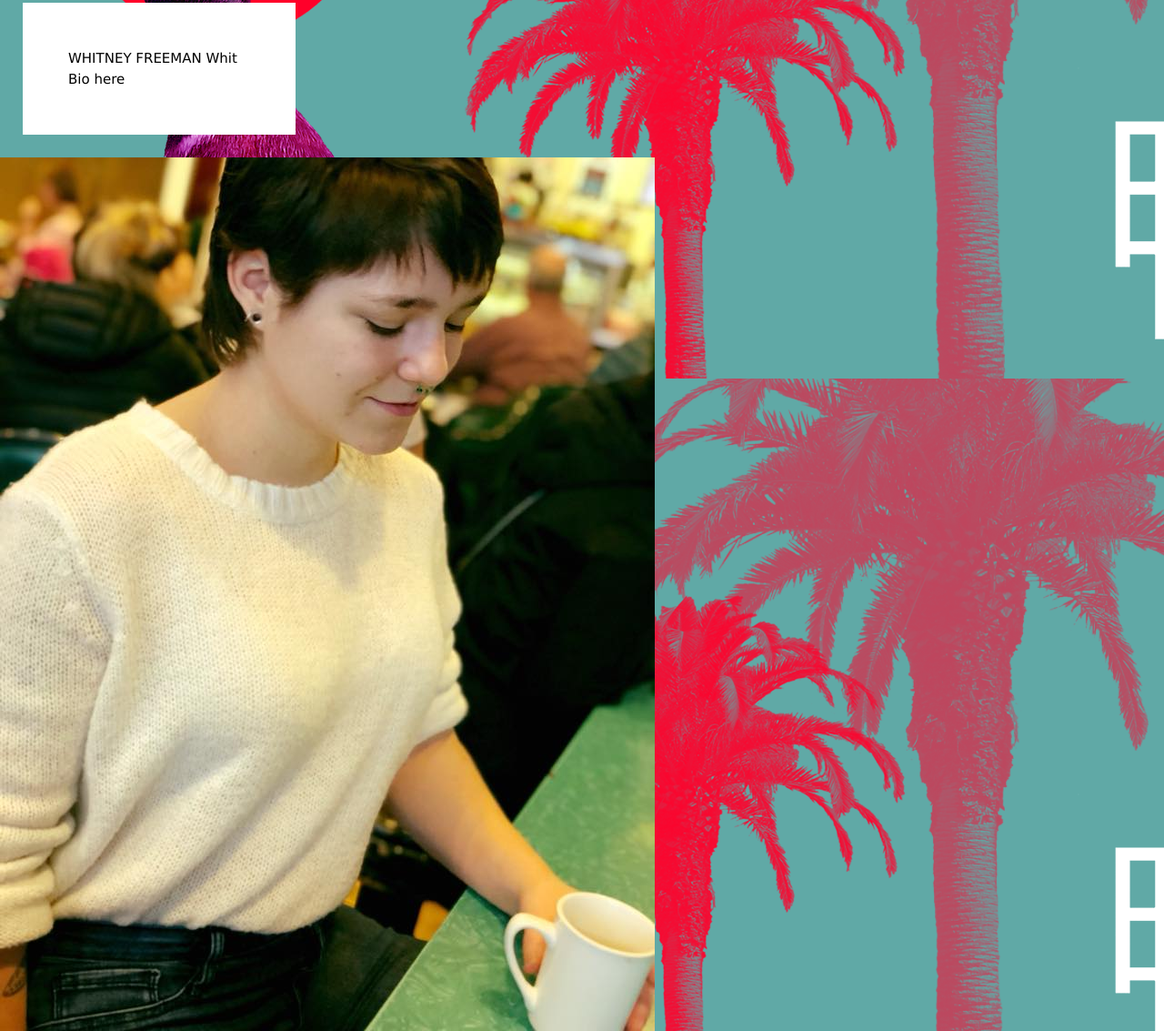
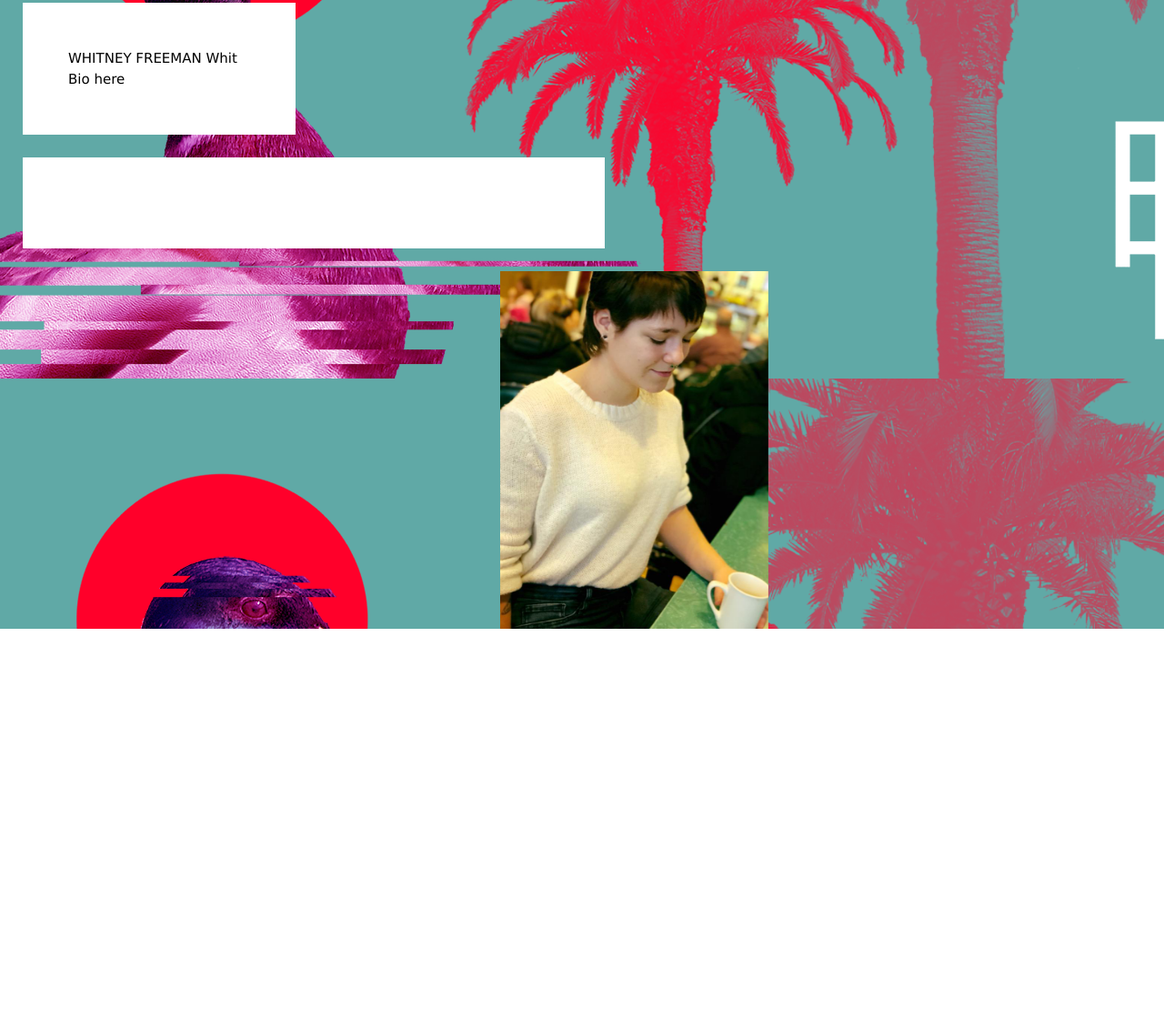
Before and after one commit to lopez824/Quack-Quack, a plain HTML site: page Website/Website/Ourwebsite.html in a window 1280 px wide. Shown: the part 382-1515 px from the top of the page at 91% size. After the commit the page ends 1073 px from the top, so only its background shows below. Drawn offline with nearby package versions, Linux system fonts and the light colour scheme.

Commit message:
got my picture up there

```diff
--- a/Website/Website/Ourwebsite.html
+++ b/Website/Website/Ourwebsite.html
@@ -13,8 +13,8 @@
 	.darbyimagelocation{
 	position: absolute;
 	visibility: visible;
-	left: 100px;
-	top: 50px;
+	left: 500px;
+	top: 100px;
 
 	}
 	.container {
@@ -82,7 +82,14 @@ body {
 	<div>WHITNEY FREEMAN
 		Whit Bio here</div>
 
-		<img src="images/darbymcbridephoto.jpg" alt="darbymcbride"
+
+		<div class="container">
+  <a href="https://www.linkedin.com/in/darby-mcbride-08240a156/"><img src="images/darbymcbridephoto.jpg" alt="darbymcbride" class="image darbyimagelocation" style="width:50%"></a>
+  <div class="middle">
+    <div class="text">Darby McBride:
+    Creative developer, story teller, future interactive artist</div>
+  </div>
+</div>
 
 
 </body>
```
